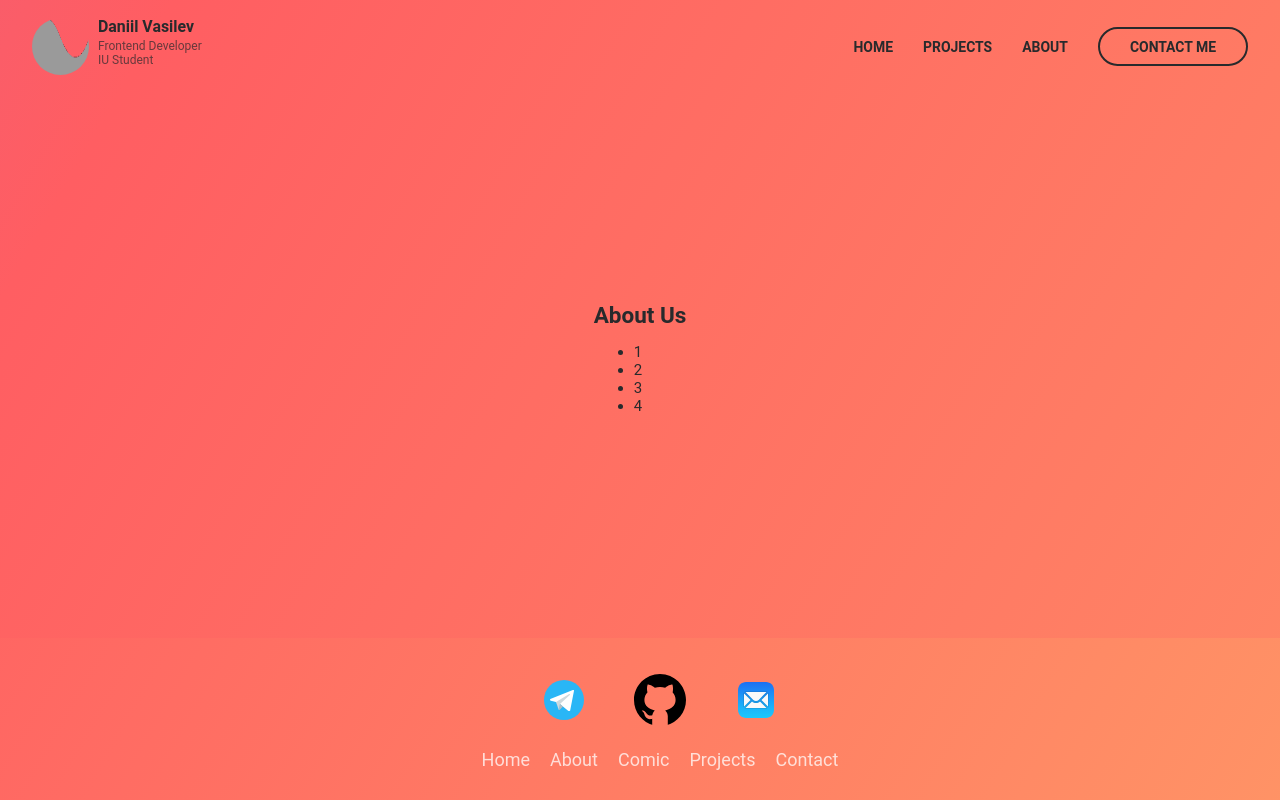
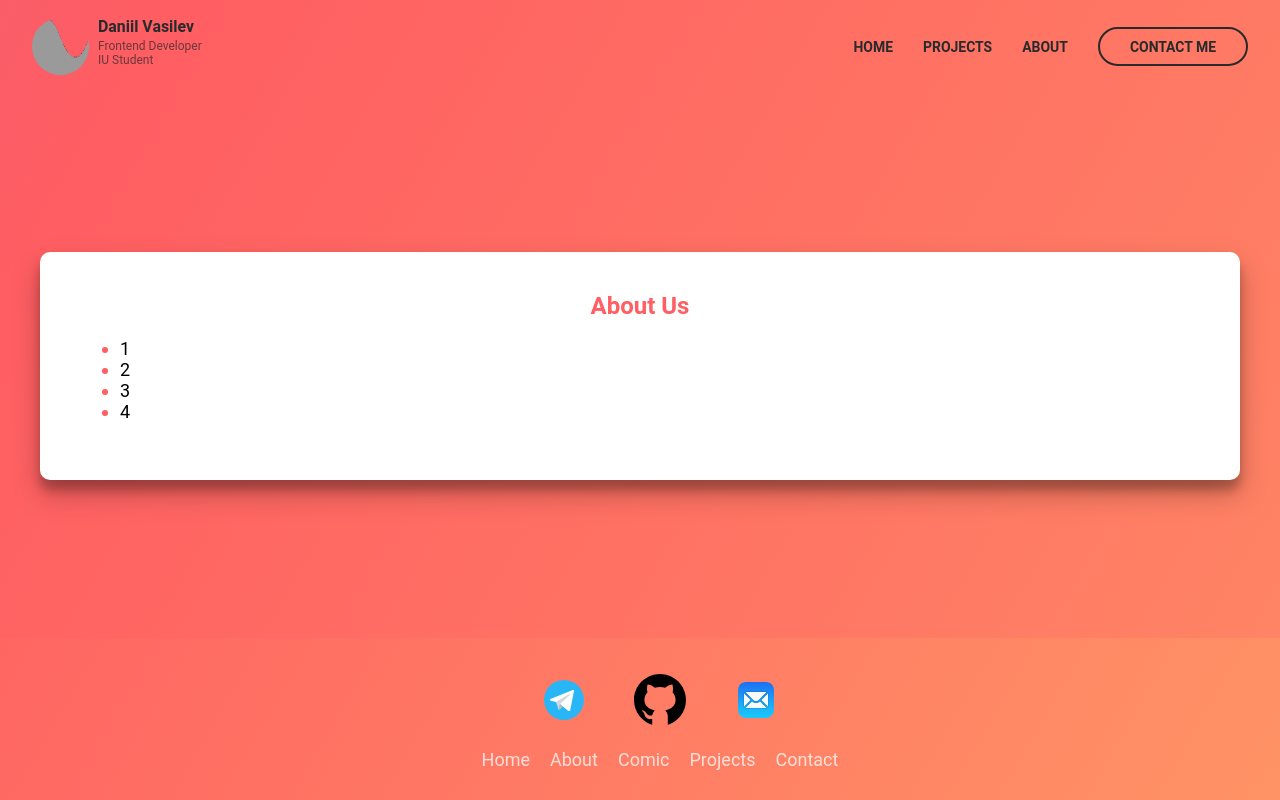
Before and after one commit to iucdcs1/fwd_synthetic, a SvelteKit app: page /about in a window 1280 px wide. Built offline with nearby package versions, Linux system fonts and the light colour scheme.

Commit message:
style about us, amount

```diff
--- a/src/routes/+page.svelte
+++ b/src/routes/+page.svelte
@@ -1,4 +1,4 @@
-<body>
+
     <div class="form-container">
         <h2>Register</h2>
         <form action="/register" method="post">
--- a/src/routes/about/+page.svelte
+++ b/src/routes/about/+page.svelte
@@ -3,11 +3,11 @@
 </script>
 
 <div class="form-container3">
-        <h2>About Us</h2>
-        <ul>
-            <li>1</li>
-            <li>2</li>
-            <li>3</li>
-            <li>4</li>
+        <h2 class="about__aboutus">About Us</h2>
+        <ul class="about__list">
+            <li class="about__member"><span>1</span></li>
+            <li class="about__member"><span>2</span></li>
+            <li class="about__member"><span>3</span></li>
+            <li class="about__member"><span>4</span></li>
           </ul>
 </div>
--- /dev/null
+++ b/static/css/blocks/about.less
@@ -0,0 +1,26 @@
+// main: ../style.less
+
+.form-container3{
+    background: #fff;
+    border-radius: 10px;
+    box-shadow: 0px 14px 28px rgba(0,0,0,0.25), 0px 10px 10px rgba(0,0,0,0.22);
+    width: 1200px;
+    max-width: 100%;
+    position: relative;
+    padding: 40px;
+    box-sizing: border-box;
+}
+.about__aboutus{
+    color: #ff5e62;
+    font-size: 24px;
+    text-align: center;
+}
+.about__list{
+    font-size: 18px;
+}
+.about__member{
+    color:#ff5e62;
+}
+li span {
+    color: black;
+}
--- a/static/css/style.css
+++ b/static/css/style.css
@@ -344,3 +344,43 @@ input[type=submit] {
 input[type=submit]:hover {
   background-color: #ff9966;
 }
+.amount__form {
+  display: flex;
+  flex-direction: row;
+  justify-content: space-around;
+}
+.amount__form-container {
+  background: #fff;
+  border-radius: 10px;
+  box-shadow: 0px 14px 28px rgba(0, 0, 0, 0.25), 0px 10px 10px rgba(0, 0, 0, 0.22);
+  width: 400px;
+  max-width: 100%;
+  position: relative;
+  padding: 40px;
+  box-sizing: border-box;
+  text-align: center;
+}
+.form-container3 {
+  background: #fff;
+  border-radius: 10px;
+  box-shadow: 0px 14px 28px rgba(0, 0, 0, 0.25), 0px 10px 10px rgba(0, 0, 0, 0.22);
+  width: 1200px;
+  max-width: 100%;
+  position: relative;
+  padding: 40px;
+  box-sizing: border-box;
+}
+.about__aboutus {
+  color: #ff5e62;
+  font-size: 24px;
+  text-align: center;
+}
+.about__list {
+  font-size: 18px;
+}
+.about__member {
+  color: #ff5e62;
+}
+li span {
+  color: black;
+}
--- a/static/css/style.less
+++ b/static/css/style.less
@@ -41,3 +41,5 @@ h1, h2, h3, h4, h5, h6 {
 @import "blocks/nav.less";
 @import "blocks/user.less";
 @import "blocks/body.less";
+@import "blocks/amount.less";
+@import "blocks/about.less";
```
Also changed, not shown: src/routes/gen/+page.svelte (+5 -5 lines), static/css/blocks/amount.less (added, +18 -0 lines).
